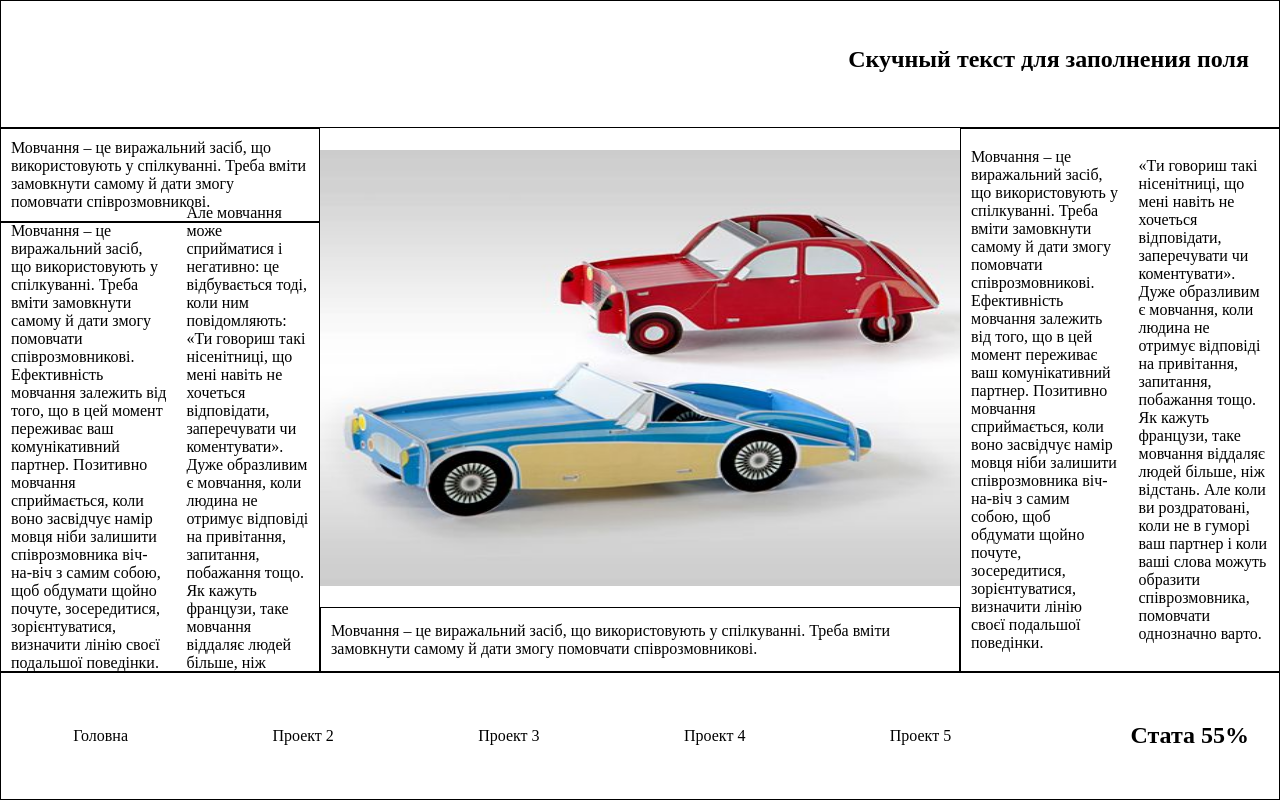
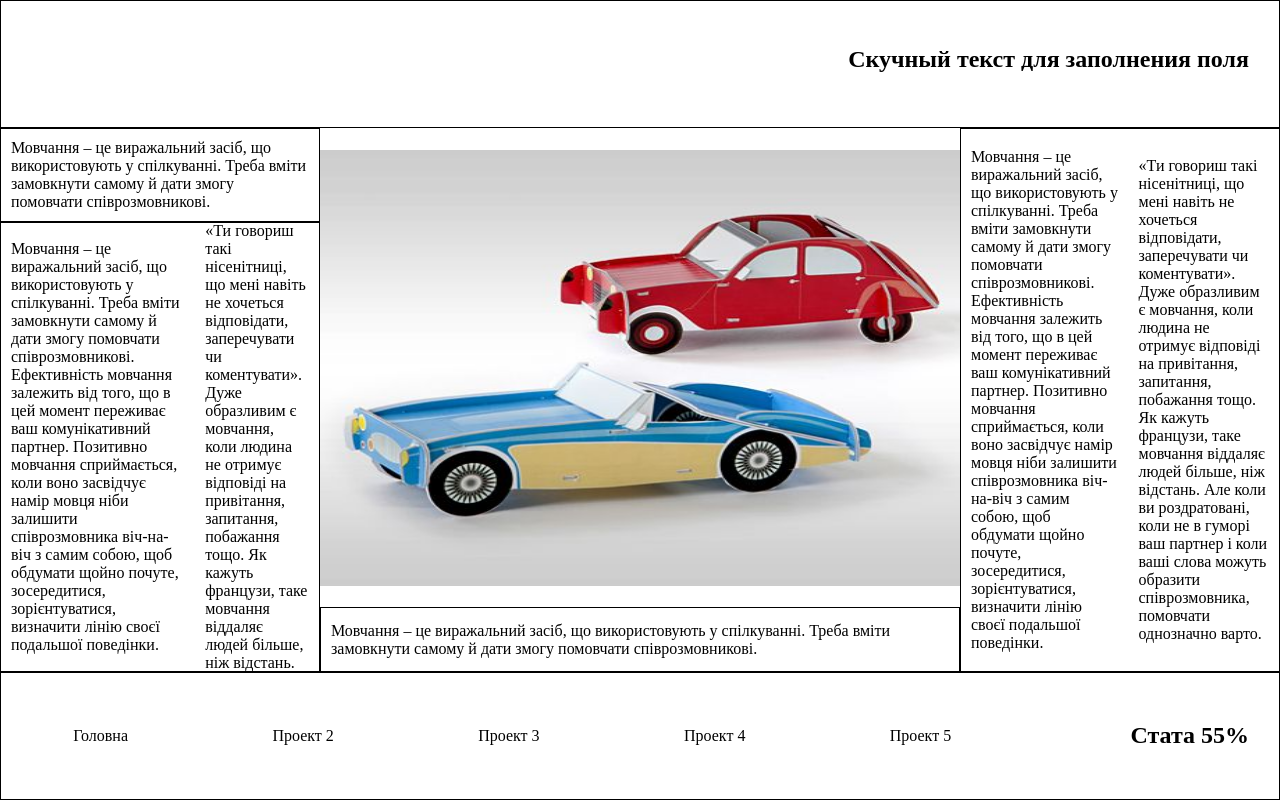
Before and after one commit to pamaf1/web_node_laba1, a plain HTML site: page index.html in a window 1280 px wide. Drawn offline with Linux system fonts and the light colour scheme.

Commit message:
Update index.html

```diff
--- a/index.html
+++ b/index.html
@@ -27,7 +27,7 @@
     </div>
     <div class="grid-item5">
         <p>Мовчання – це виражальний засіб, що використовують у спілкуванні. Треба вміти замовкнути самому й дати змогу помовчати співрозмовникові. Ефективність мовчання залежить від того, що в цей момент переживає ваш комунікативний партнер. Позитивно мовчання сприймається, коли воно засвідчує намір мовця ніби залишити співрозмовника віч-на-віч з самим собою, щоб обдумати щойно почуте, зосередитися, зорієнтуватися, визначити лінію своєї подальшої поведінки.</p>
-        <p>Але мовчання може сприйматися і негативно: це відбувається тоді, коли ним повідомляють: «Ти говориш такі нісенітниці, що мені навіть не хочеться відповідати, заперечувати чи коментувати». Дуже образливим є мовчання, коли людина не отримує відповіді на привітання, запитання, побажання тощо. Як кажуть французи, таке мовчання віддаляє людей більше, ніж відстань.</p>
+        <p>«Ти говориш такі нісенітниці, що мені навіть не хочеться відповідати, заперечувати чи коментувати». Дуже образливим є мовчання, коли людина не отримує відповіді на привітання, запитання, побажання тощо. Як кажуть французи, таке мовчання віддаляє людей більше, ніж відстань.</p>
     </div>
     <div class="grid-item6">
         <p>Мовчання – це виражальний засіб, що використовують у спілкуванні. Треба вміти замовкнути самому й дати змогу помовчати співрозмовникові.</p>
```
